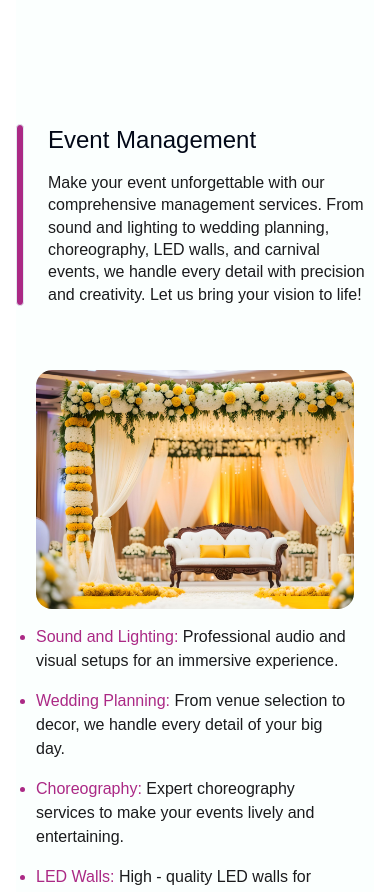
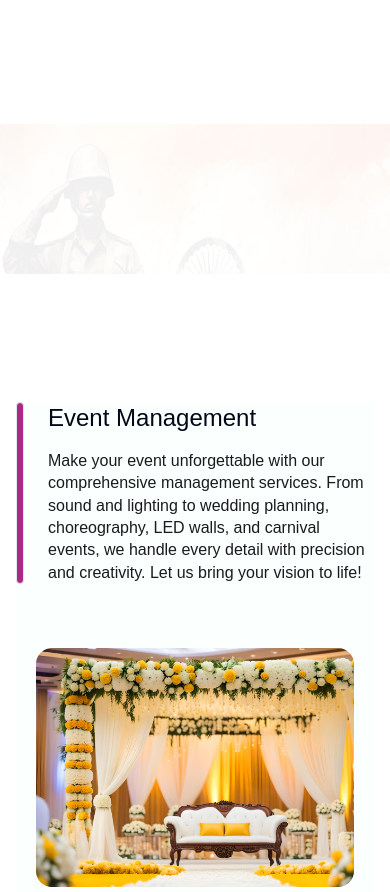
Before and after one commit to Prathyarthi/Vastraa, a React (Vite) app: page / in a window 390 px wide. Shown: the part 4740-5632 px from the top of the page. Built offline with nearby package versions, Linux system fonts and the light colour scheme; a web font is replaced by a local one.

Commit message:
Added banner

```diff
--- a/src/App.tsx
+++ b/src/App.tsx
@@ -5,6 +5,7 @@ import Event from "./components/Event"
 import Fashion from "./components/Fashion"
 // import Clients from "./components/Clients"
 import Hero from "./components/Hero"
+import Independence_Banner from "./components/Independence_Banner"
 import Navbar from "./components/Navbar"
 import Why from "./components/Why"
 
@@ -23,6 +24,11 @@ function App() {
         <Client_section />
         <Costume />
         <Fashion />
+      </div>
+      <div className="mb-32">
+        <Independence_Banner />
+      </div>
+      <div className="ml-[16px] mr-[16px] lg:ml-[150px] lg:mr-[150px] font-madeTommy bg-[#FBFFFE]">
         <Event />
         <Why />
       </div>
--- a/src/components/Hero.tsx
+++ b/src/components/Hero.tsx
@@ -7,7 +7,7 @@ import dance from "../assets/Dance@1x.png"
 import chinese from "../assets/Chinese@1x.png"
 import halloween from "../assets/Hallween@1x.png"
 import animal from "../assets/Animal@1x.png"
-import Banner from "./Banner"
+// import Banner from "./Banner"
 
 const pics = [
     {
--- /dev/null
+++ b/src/components/Independence_Banner.tsx
@@ -0,0 +1,11 @@
+import img1 from '../assets/watercolor-art-indian-soldier.png'
+
+function Independence_Banner() {
+    return (
+        <div className='w-full'>
+            <img src={img1} alt="img1" className='w-full lg:h-[320px] h-[150px]' />
+        </div>
+    )
+}
+
+export default Independence_Banner
```
